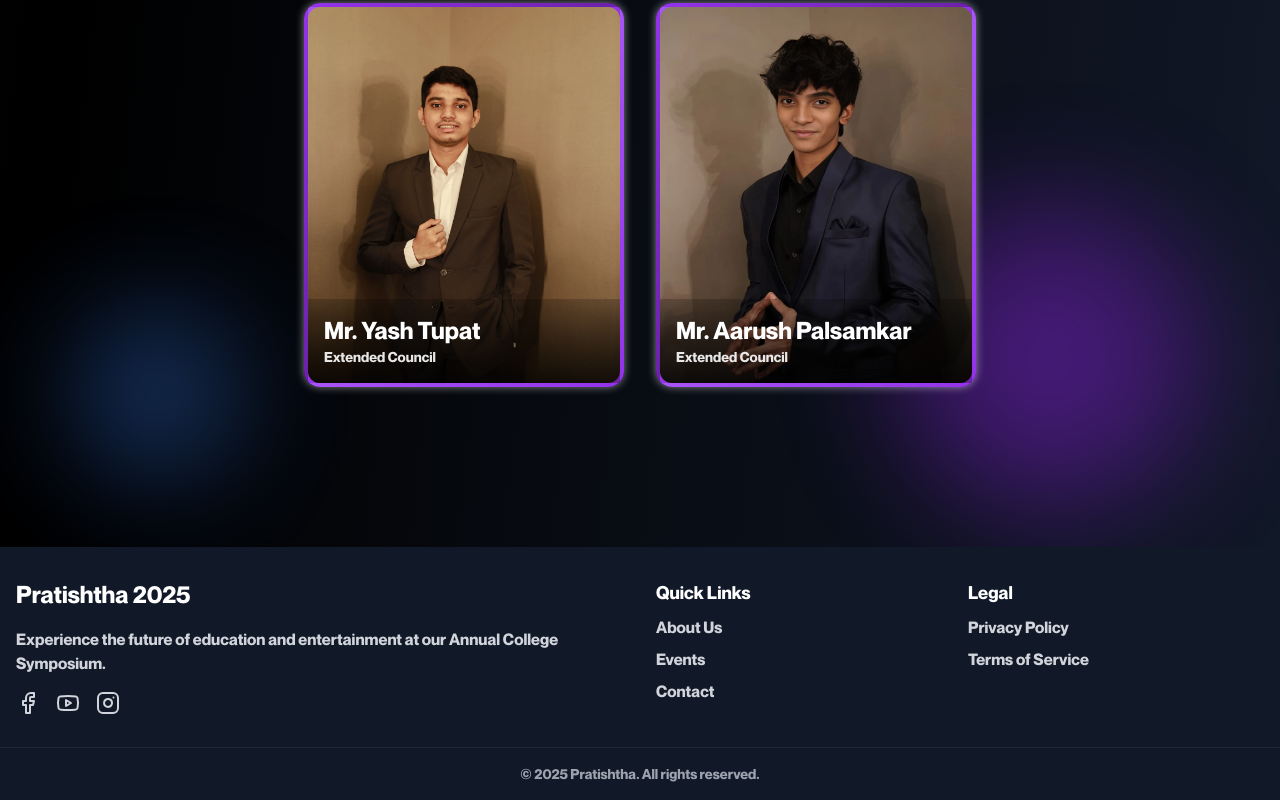
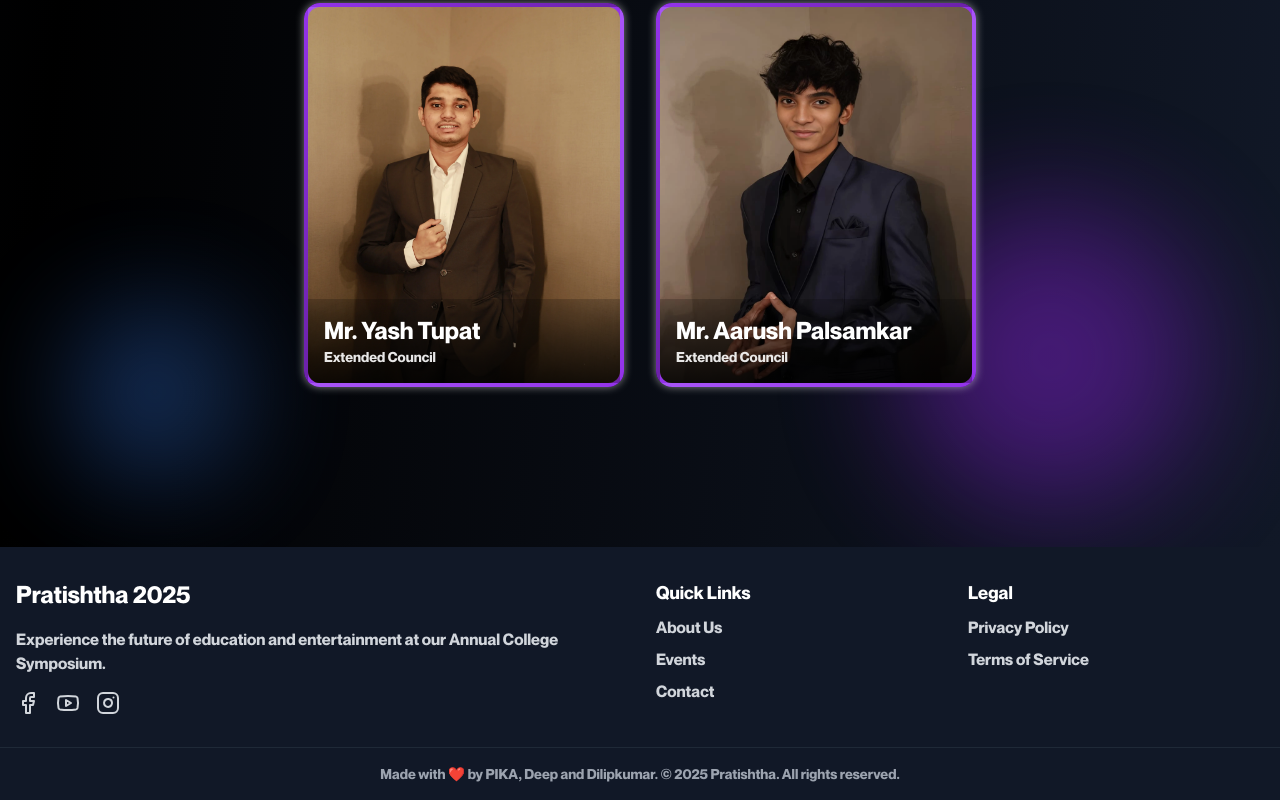
Before and after one commit to PiKa919/prathistha1, a Next.js app: page /team in a window 1280 px wide. Shown: the part 11181-11981 px from the top of the page. Built offline with nearby package versions, Linux system fonts and the light colour scheme.

Commit message:
enhance developer link styling in footer

```diff
--- a/src/app/globals.css
+++ b/src/app/globals.css
@@ -229,3 +229,33 @@ html, body {
 .font-neue-montreal {
   font-family: 'Neue Montreal', sans-serif;
 }
+
+
+.heart {
+  display: inline-block;
+  transition: transform 0.2s ease-in-out;
+}
+
+.heart:hover {
+  animation: heartbeat 1s infinite;
+}
+
+@keyframes heartbeat {
+  0%, 100% {
+    transform: scale(1);
+  }
+  50% {
+    transform: scale(1.3);
+  }
+}
+
+.developer-link {
+  color: inherit;
+  text-decoration: none;
+  transition: color 0.3s ease;
+}
+
+.developer-link:hover {
+  color: #ffffff; /* Change to the desired highlight color */
+  text-decoration: underline;
+}
--- a/src/components/footer.tsx
+++ b/src/components/footer.tsx
@@ -73,7 +73,17 @@ export default function Footer() {
       </div>
       <div className="border-t border-gray-800">
         <div className="container mx-auto px-4 py-4">
+          {/* <p className="text-center text-gray-400 text-sm">
+          Made with <span className="heart">❤️</span> by
+            <Link href="/team/developers">
+              <span className="developer-link"> PIKA, Deep and Dilipkumar</span>
+            </Link>.
+          </p> */}
           <p className="text-center text-gray-400 text-sm">
+          Made with <span className="heart">❤️</span> by
+            <Link href="/team/developers">
+              <span className="developer-link"> PIKA, Deep and Dilipkumar</span>
+            </Link>.
             &copy; {new Date().getFullYear()} Pratishtha. All rights reserved.
           </p>
         </div>
```
